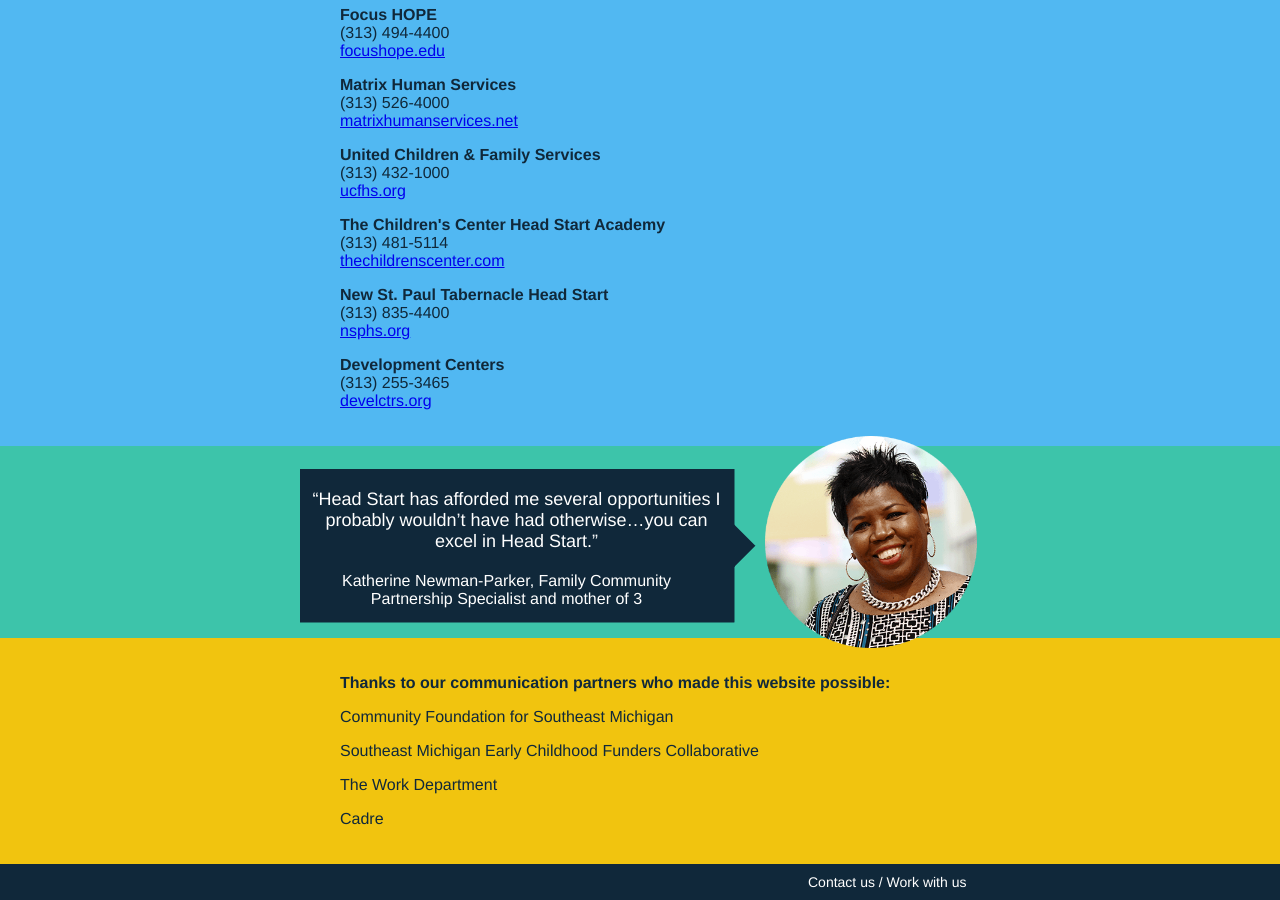
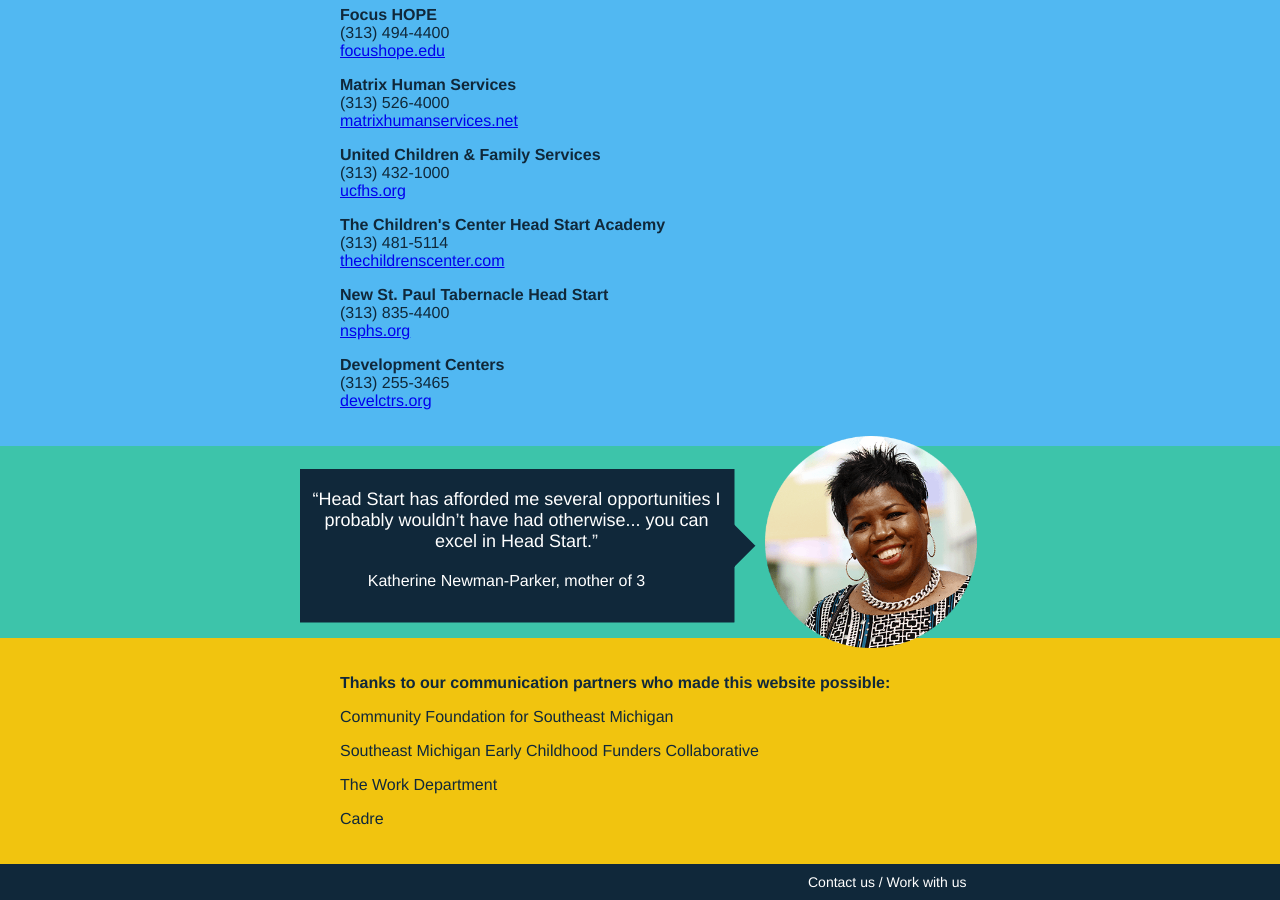
Before and after one commit to workdept/detroit-head-start, a Jekyll site: the page built from contact.html, in a window 1280 px wide and 900 px high, scrolled down 1493 px. Built offline with Jekyll 4.4.1, drawn with Linux system fonts in a browser that asks for light colours; nearby versions of some CDN libraries; some of the changed text lies outside the part shown.

Commit message:
Update contact.html

```diff
--- a/contact.html
+++ b/contact.html
@@ -5,13 +5,13 @@ testimonial-1:
   name: Vanessa Garcia, mother of 3
   image: /images/testimonials/Vanessa_Garcia.png
   image-mobile: /images/testimonials/Vanessa_Garcia_M.png
-  quote: “My child has learned so much…she is advanced for her age…and she really loves school!”
+  quote: “My child has learned so much... she is advanced for her age and she really loves school!”
 
 testimonial-2:
-  name: Katherine Newman-Parker, Family Community Partnership Specialist and mother of 3
+  name: Katherine Newman-Parker, mother of 3
   image: /images/testimonials/Katherine_Parker.png
   image-mobile: /images/testimonials/Katherine_Parker_M.png
-  quote: “Head Start has afforded me several opportunities I probably wouldn’t have had otherwise…you can excel in Head Start.”
+  quote: “Head Start has afforded me several opportunities I probably wouldn’t have had otherwise... you can excel in Head Start.”
 ---
 <section class="testimonial">
       <div class="testimonial-wrap">
```
